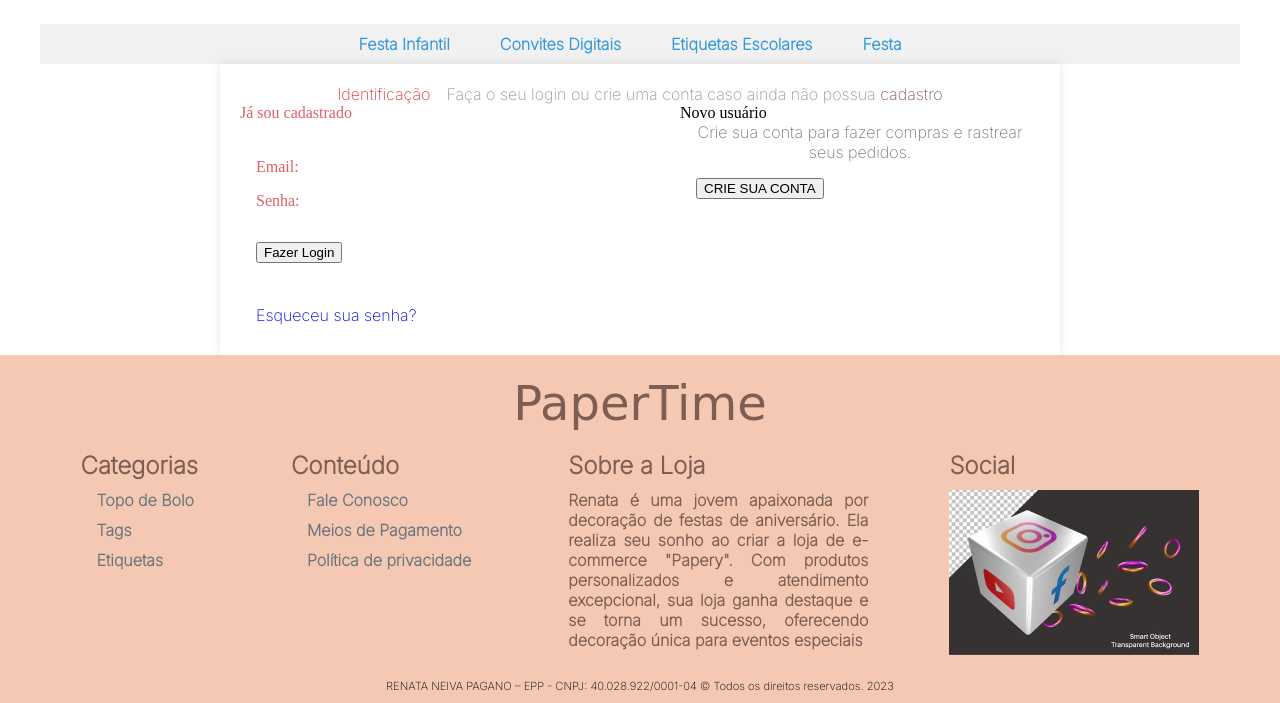
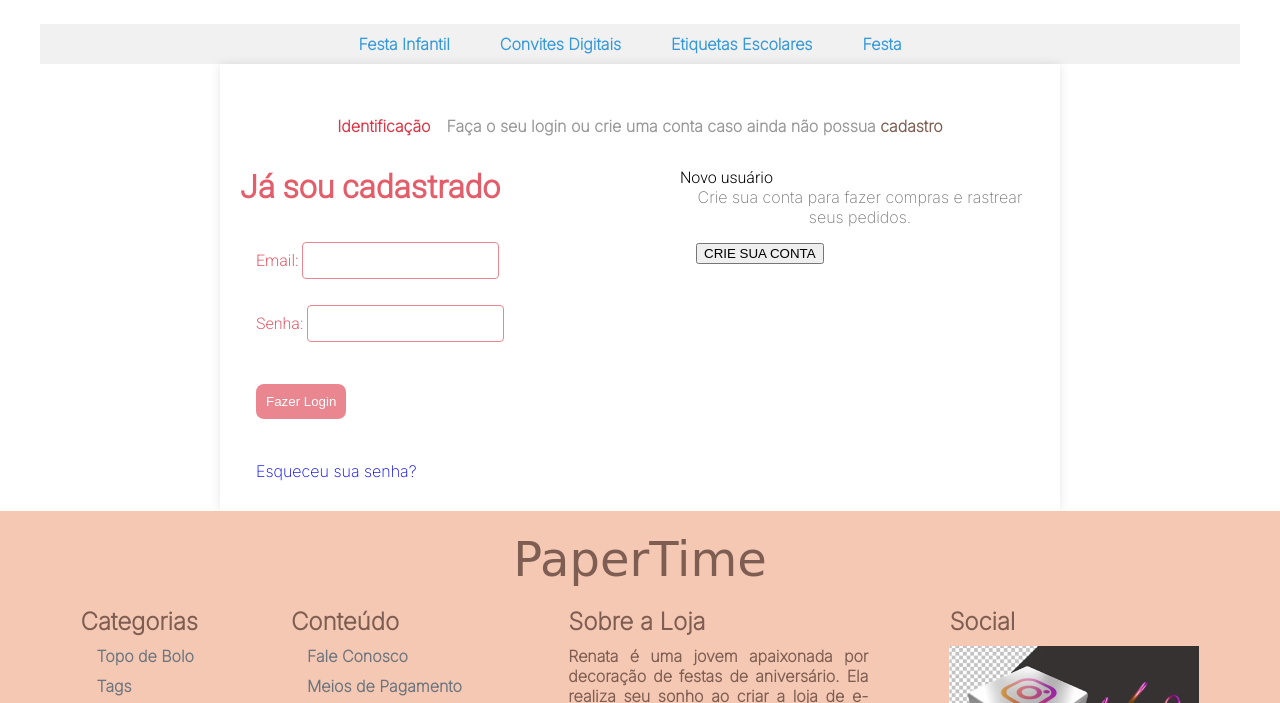
Before and after one commit to NigelML/Papery, a plain HTML site: page login.html in a window 1280 px wide. Shown: the part 94-797 px from the top of the page. Drawn offline with Linux system fonts and the light colour scheme; a web font is replaced by a local one.

Commit message:
atualizar login

```diff
--- a/css/loginstyle.css
+++ b/css/loginstyle.css
@@ -1,3 +1,5 @@
+@import url('https://fonts.googleapis.com/css2?family=Roboto:wght@100;300&display=swap');
+
 /* Estilo para o container principal */
 #login-container {
     max-width: 100vh;
@@ -6,6 +8,8 @@
     padding: 20px;
     background-color: #fff;
     box-shadow: 0 0 10px rgba(0, 0, 0, 0.1);
+    font-family: 'Roboto', sans-serif;
+
 }
 
 .text-box {
@@ -14,6 +18,8 @@
     align-items: center;
     color: #989898;
     font-size: 1rem;
+    font-weight: bold;
+    margin: 2rem;
 }
 
 .text-box span {
@@ -53,8 +59,48 @@
     /* Espaçamento entre os elementos, ajuste conforme necessário */
 }
 
-#login-existing .email,.senha, button, a{
+#login-existing h3 {
+    font-size: 2rem;
+    font-weight: bolder;
+}
+
+#login-existing .email,
+.senha,
+button,
+a {
     margin: 1rem;
+}
+
+#form-login input[type="email"],
+#form-login input[type="password"] {
+    padding: 8px;
+    margin-bottom: 10px;
+    border: 1px solid #EA868F;
+    /* Cor da borda desejada */
+    border-radius: 4px;
+    /* Bordas arredondadas */
+    box-sizing: border-box;
+    /* Considera o preenchimento e a borda dentro da largura e altura */
+}
+
+/* Estilo para o botão "Fazer Login" */
+#login-existing button {
+    padding: 10px;
+    background-color: #EA868F;
+    /* Cor de fundo desejada */
+    color: #fff;
+    /* Cor do texto */
+    border: none;
+    border-radius: 8px;
+    /* Bordas arredondadas */
+    cursor: pointer;
+    transition: background-color 0.3s ease;
+    /* Efeito de transição suave para a cor de fundo */
+}
+
+#login-existing button:hover {
+    background-color: #D16B7E;
+    /* Cor de fundo ao passar o mouse */
 }
 
 /* Estilo para a segunda coluna "Novo usuário" */
```
Also changed, not shown: home.html (deleted, +0 -4 lines), css/style.css (line endings or trailing spaces).
